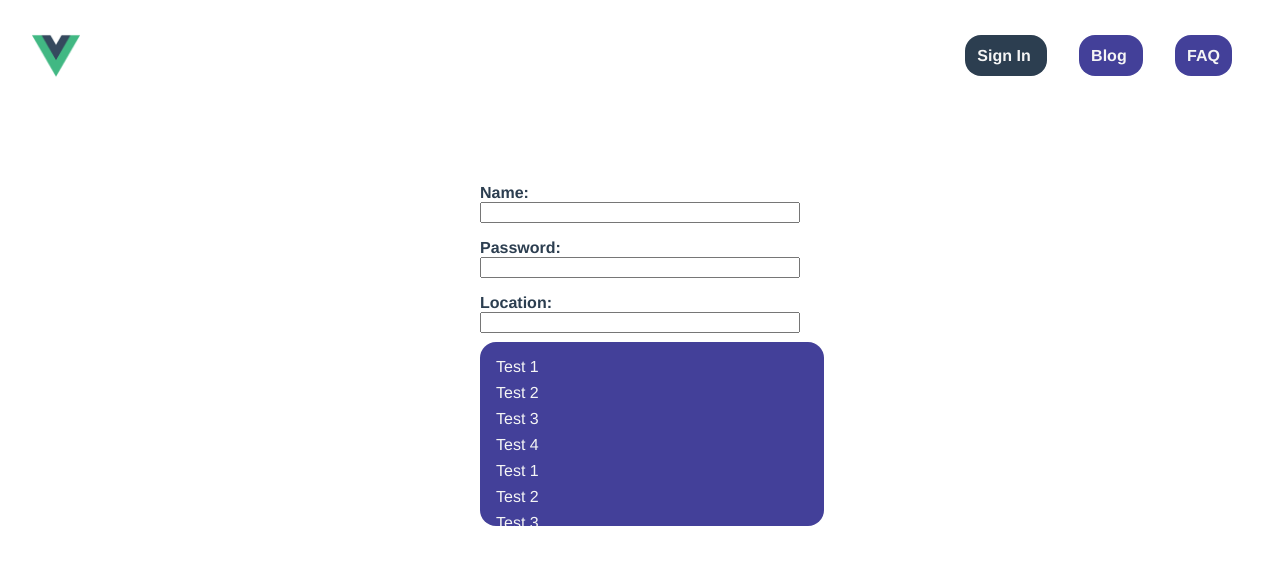
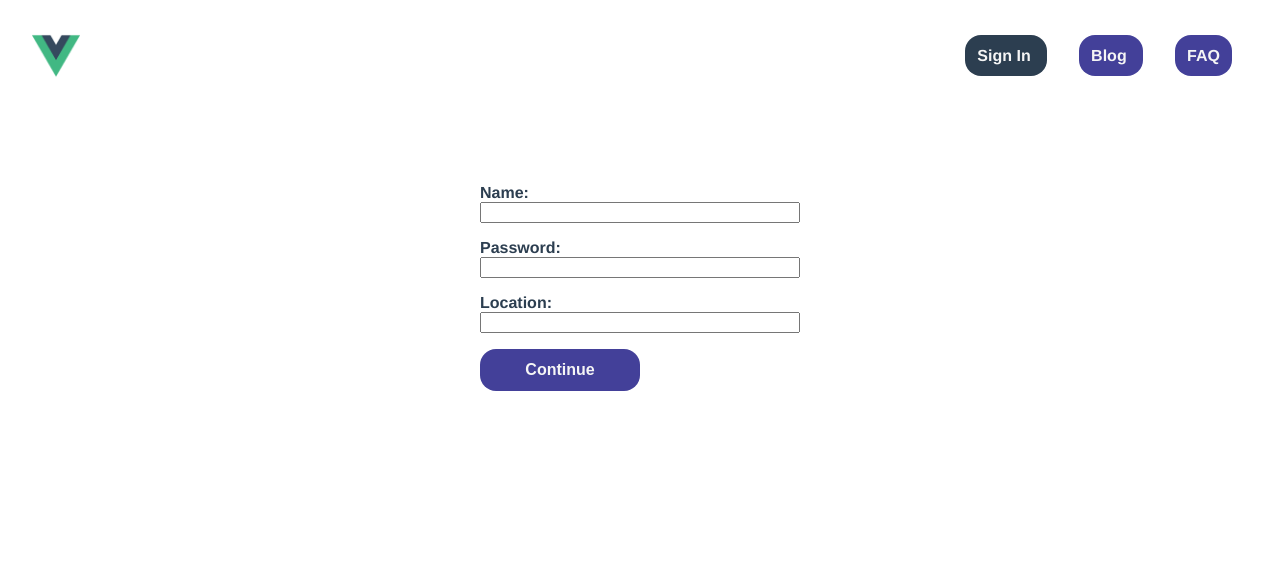
Before and after one commit to rigojr/tinyurl-test, a Vue app: page /#/ in a window 1280 px wide. Shown: the top 564 px of the page. Built offline with nearby package versions, Linux system fonts and the light colour scheme; no server answers.

Commit message:
feat: add search location service query handler

```diff
--- a/package.json
+++ b/package.json
@@ -9,12 +9,14 @@
   },
   "dependencies": {
     "core-js": "^3.8.3",
+    "lodash": "^4.17.21",
     "vue": "^3.2.13",
     "vue-router": "^4.0.3",
     "vuex": "^4.0.0"
   },
   "devDependencies": {
     "@types/jest": "^27.0.1",
+    "@types/lodash": "^4.14.202",
     "@vue/cli-plugin-babel": "~5.0.0",
     "@vue/cli-plugin-router": "~5.0.0",
     "@vue/cli-plugin-typescript": "~5.0.0",
--- a/src/components/SignInForm.vue
+++ b/src/components/SignInForm.vue
@@ -1,5 +1,6 @@
 <script setup lang="ts">
-import { reactive } from 'vue';
+import _ from 'lodash';
+import { ComputedRef, computed, reactive } from 'vue';
 
 /**
  * The sign in data structure.
@@ -26,6 +27,7 @@ type State = {
   location: string;
   isError: boolean;
   message?: string;
+  isLocationFocused: boolean;
 }
 
 /**
@@ -33,6 +35,7 @@ type State = {
  */
 interface Events {
   (e: 'sign-in', value: SingInData): void;
+  (e: 'search', value: string): void;
 }
 
 const props = withDefaults(defineProps<Props>(), {
@@ -45,8 +48,17 @@ const state = reactive<State>({
   'password': '',
   'location': '',
   'isError': false,
-  'message': undefined
+  'message': undefined,
+  'isLocationFocused': false
 });
+
+const searchLocation = _.debounce(() => {
+  if (state.location === '') {
+    return;
+  }
+
+  emits('search', state.location);
+}, 500);
 
 /**
  * Indicates whether the name is valid or not.
@@ -76,9 +88,7 @@ function isMessageVisible(): boolean {
 /**
  * Indicates whether suggestions are visible or not.
  */
-function isSuggestionsVisible(): boolean {
-  return props.suggestions.length > 0;
-}
+const isSuggestionsVisible = computed(() => props.suggestions.length > 0 && state.isLocationFocused);
 
 /**
  * Cleans up the error-related properties.
@@ -128,12 +138,19 @@ function onSubmit(): void {
 }
 
 /**
- * Occurs when a suggestions has been clicked.
+ * Occurs when a suggestions has being clicked.
  *
  * @param suggestion The clicked suggestion.
  */
 function onSuggestionClicked(suggestion: string): void {
   state.location = suggestion;
+}
+
+/**
+ * Occurs when location input has being changed.
+ */
+function onInputLocation(): void {
+  searchLocation();
 }
 </script>
 
@@ -189,9 +206,12 @@ function onSuggestionClicked(suggestion: string): void {
         autocomplete="off"
         required
         v-model="state.location"
+        @input="onInputLocation()"
+        @focus="state.isLocationFocused = true"
+        @blur="state.isLocationFocused = false"
       />
       <ul
-        v-if="isSuggestionsVisible()"
+        v-if="isSuggestionsVisible"
         class="sign-in-form__suggests-location"
       >
         <li
--- a/src/views/SignInView.vue
+++ b/src/views/SignInView.vue
@@ -1,5 +1,5 @@
 <script setup lang="ts">
-import { onMounted, reactive } from 'vue';
+import { reactive } from 'vue';
 
 import { searchLocation } from '@/services/location';
 import SignInForm from '@/components/SignInForm.vue';
@@ -8,33 +8,45 @@ import SignInForm from '@/components/SignInForm.vue';
  * The private component properties.
  */
 type State = {
+  query: string;
   suggestions: string[];
+  isQueryLoading: boolean;
 }
 
 const state = reactive<State>({
-  'suggestions': [
-    'Test 1',
-    'Test 2',
-    'Test 3',
-    'Test 4',
-    'Test 1',
-    'Test 2',
-    'Test 3',
-    'Test 1',
-    'Test 2',
-    'Test 3',
-  ]
+  'suggestions': [],
+  'query': '',
+  'isQueryLoading': false
 });
 
-onMounted(() => {
-  searchLocation('london')
+/**
+ * Occurs when search event has occurred.
+ *
+ * @param query The search query.
+ */
+function onSearch(query: string): void {
+  if (state.isQueryLoading) {
+    return;
+  }
+
+  searchLocation(query)
     .then((suggestions) => {
-      console.log(suggestions);
+      state.suggestions = suggestions;
     })
-    .catch((err) => console.error(err));
-});
+    .catch((_err: unknown) => {
+      // TODO: handle error.
+
+      state.suggestions = [];
+    })
+    .finally(() => {
+      state.isQueryLoading = false;
+    });
+}
 </script>
 
 <template>
-  <SignInForm :suggestions="state.suggestions"/>
+  <SignInForm
+    :suggestions="state.suggestions"
+    @search="onSearch"
+  />
 </template>
```
Also changed, not shown: 1 other file (tests, documents, lock files or other folders).
